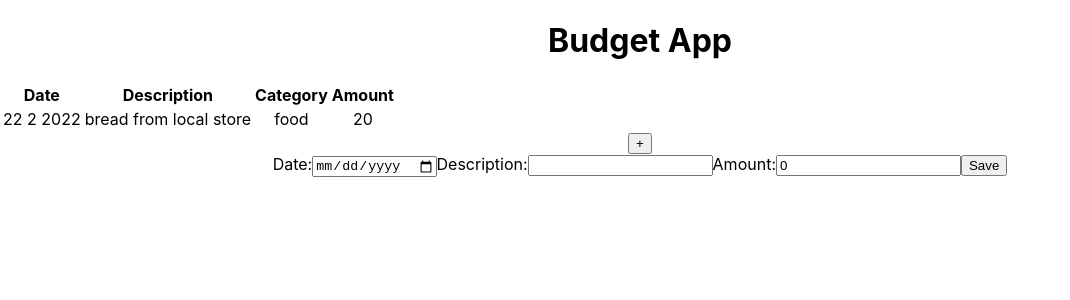
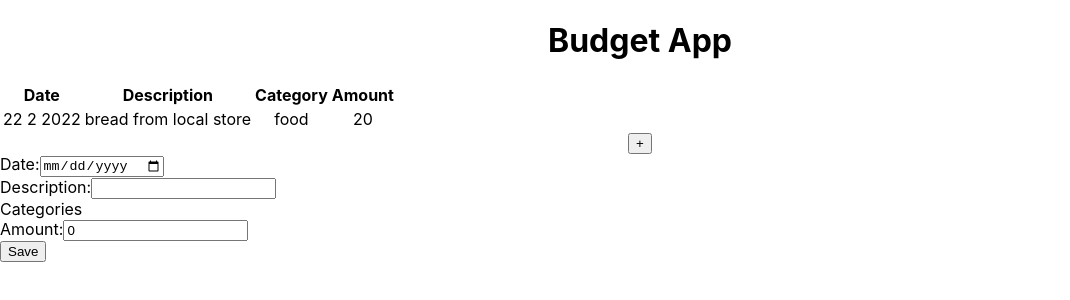
Before and after one commit to matveisch/budget-app, a React (Create React App) app: page / in a window 1280 px wide. Shown: the top 300 px of the page, without its empty margins (0-1070 px from the left). Built offline with nearby package versions, Linux system fonts and the light colour scheme.

Commit message:
fixed transactions

```diff
--- a/src/App.tsx
+++ b/src/App.tsx
@@ -6,10 +6,12 @@ import TransactionsList from "./components/TransactionsList/TransactionsList";
 import {TransactionsContext} from "./data/TransactionsContext";
 import {ListOfTransactions} from "./interface/types/Types";
 import InputPopup from "./components/InputPopup/InputPopup";
+import {CategoriesContext} from "./data/CategoriesContext";
 
 function App() {
     const [transactions, setTransactions] = useState<ListOfTransactions["arrayOfObjects"]>([
         {
+            id: 1,
             amount: 20,
             note: 'bread from local store',
             category: 'food',
@@ -17,8 +19,11 @@ function App() {
         }
     ]);
 
+    const [categories, setCategories] = useState(['food', 'shopping', 'groceries'])
+
     return (
         <TransactionsContext.Provider value={{transactions, setTransactions}} >
+            <CategoriesContext.Provider value={{categories, setCategories}} >
                 <div className="App">
                     <header>
                         <h1>Budget App</h1>
@@ -29,6 +34,7 @@ function App() {
                         <InputPopup />
                     </main>
                 </div>
+            </CategoriesContext.Provider>
         </TransactionsContext.Provider>
     );
 }
--- /dev/null
+++ b/src/components/InputPopup/InputPopup.css
@@ -0,0 +1,8 @@
+#input-popup__form {
+  display: flex;
+  flex-direction: column;
+  align-items: start;
+  width: 300px;
+}
+
+/*# sourceMappingURL=InputPopup.css.map */
--- /dev/null
+++ b/src/components/InputPopup/InputPopup.scss
@@ -0,0 +1,9 @@
+#input-popup {
+  &__form {
+    display: flex;
+    flex-direction: column;
+    align-items: start;
+
+    width: 300px;
+  }
+}
--- a/src/components/InputPopup/InputPopup.tsx
+++ b/src/components/InputPopup/InputPopup.tsx
@@ -1,40 +1,79 @@
-import React, {useContext} from 'react';
-import {useFormik} from "formik";
+import React, {useContext, useEffect, useState} from 'react';
+
+import './InputPopup.css';
 
 import {TransactionsContext} from "../../data/TransactionsContext";
-import {Transaction, TransactionsContextType} from "../../interface/types/Types";
+import {CategoriesContextType, Transaction, TransactionsContextType} from "../../interface/types/Types";
+import Dropdown from "../../ui/Dropdown/Dropdown";
+import {CategoriesContext} from "../../data/CategoriesContext";
 
 const InputPopup = () => {
     const { transactions, setTransactions } = useContext(TransactionsContext) as TransactionsContextType;
+    const { categories, setCategories } = useContext(CategoriesContext) as CategoriesContextType;
+    const [currentCategory, setCurrentCategory] = useState('');
 
-    const formik = useFormik({
-        initialValues: {
+    const [initialValues, setInitialValues] = useState({
+        id: 2,
         amount: 0,
         note: '',
         category: '',
-            date: ''
-        },
-        onSubmit: values => {
-            saveData(values);
-        },
-    });
+        date: '',
+    })
 
+    const handleDataChange = (e: React.ChangeEvent<HTMLInputElement>) => {
+        const { id, value } = e.target;
+        setInitialValues(prevState => ({
+            ...prevState,
+            [id]: value
+        }));
+    };
+
+    useEffect(() => {
+        setInitialValues({...initialValues, ['id']: (transactions.length + 1)});
+    }, [transactions.length])
+
+    useEffect(() => {
+        setInitialValues({...initialValues, ['category']: currentCategory});
+    }, [currentCategory]);
+
+    // useEffect(() => {
+    //     console.log(transactions);
+    //     console.log(transactions.length);
+    // }, [transactions]);
+    //
+    // useEffect(() => {
+    //     console.log(initialValues);
+    // }, [initialValues]);
+
+    const handleSave = (e: React.MouseEvent<HTMLButtonElement>) => {
         const saveData = (values: Transaction) => {
-        const transactionsCopy = [...transactions];
-        transactionsCopy.push(values);
-        setTransactions(transactionsCopy);
+            setTransactions(current => [...current, values]);
+        };
+
+        e.preventDefault();
+        saveData(initialValues);
     }
 
     return (
-        <div>
-            <form onSubmit={formik.handleSubmit}>
+        <div id="input-popup">
+            <form id="input-popup__form">
+                <div className="option-container">
                     <label htmlFor="date">Date:</label>
-                <input type="date" id="date" onChange={formik.handleChange} value={formik.values.date}/>
+                    <input type="date" id="date" onChange={handleDataChange} value={initialValues.date}/>
+                </div>
+                <div className="option-container">
                     <label htmlFor="note">Description:</label>
-                <input type="text" id="note" onChange={formik.handleChange} value={formik.values.note}/>
+                    <input type="text" id="note" onChange={handleDataChange} value={initialValues.note}/>
+                </div>
+                <Dropdown placeholder={'Categories'}
+                          options={categories}
+                          currentCategory={currentCategory}
+                          setCurrentCategory={setCurrentCategory}/>
+                <div className="option-container">
                     <label htmlFor="amount">Amount:</label>
-                <input type="number" id="amount" onChange={formik.handleChange} value={formik.values.amount}/>
-                <button type="submit">Save</button>
+                    <input type="number" id="amount" onChange={handleDataChange} value={initialValues.amount}/>
+                </div>
+                <button type="submit" onClick={handleSave}>Save</button>
             </form>
         </div>
     );
--- /dev/null
+++ b/src/data/CategoriesContext.tsx
@@ -0,0 +1,5 @@
+import React, {createContext} from "react";
+
+import {CategoriesContextType} from "../interface/types/Types";
+
+export const CategoriesContext = createContext<CategoriesContextType | null>(null);
--- a/src/data/TransactionsContext.tsx
+++ b/src/data/TransactionsContext.tsx
@@ -1,5 +1,5 @@
-import React, {createContext, Dispatch, SetStateAction} from "react";
+import React, {createContext} from "react";
 
-import {ListOfTransactions, TransactionsContextType} from "../interface/types/Types";
+import {TransactionsContextType} from "../interface/types/Types";
 
 export const TransactionsContext = createContext<TransactionsContextType | null>(null);
--- a/src/interface/types/Types.tsx
+++ b/src/interface/types/Types.tsx
@@ -1,6 +1,7 @@
 import {Dispatch, SetStateAction} from "react";
 
 export interface Transaction {
+    id: number;
     amount: number;
     note: string;
     category: string;
@@ -15,3 +16,8 @@ export interface TransactionsContextType {
     transactions: ListOfTransactions["arrayOfObjects"];
     setTransactions: Dispatch<SetStateAction<ListOfTransactions["arrayOfObjects"]>>;
 }
+
+export interface CategoriesContextType {
+    categories: string[];
+    setCategories: Dispatch<SetStateAction<string[]>>;
+}
--- /dev/null
+++ b/src/ui/Dropdown/Dropdown.css
@@ -0,0 +1,11 @@
+.dropdown__options-container {
+  display: flex;
+  flex-direction: column;
+  gap: 5px;
+  align-items: start;
+}
+.dropdown__options-container p {
+  margin: 0;
+}
+
+/*# sourceMappingURL=Dropdown.css.map */
--- /dev/null
+++ b/src/ui/Dropdown/Dropdown.scss
@@ -0,0 +1,16 @@
+.dropdown {
+  &__header {
+
+  }
+
+  &__options-container {
+    display: flex;
+    flex-direction: column;
+    gap: 5px;
+    align-items: start;
+
+    p {
+      margin: 0;
+    }
+  }
+}
--- /dev/null
+++ b/src/ui/Dropdown/Dropdown.tsx
@@ -0,0 +1,33 @@
+import React, {Dispatch, SetStateAction, useState} from 'react';
+
+import './Dropdown.css';
+
+interface DropdownProps {
+    placeholder: string;
+    options: string[];
+    currentCategory: string;
+    setCurrentCategory: Dispatch<SetStateAction<string>>;
+}
+
+const Dropdown = (props: DropdownProps) => {
+    const [dropdownToggle, setDropdownToggle] = useState(false);
+
+    const optionClickHandler = (option: string) => {
+        props.setCurrentCategory(option);
+        setDropdownToggle(false);
+    }
+
+    return (
+        <div className="dropdown">
+            <div className="dropdown__header" onClick={() => setDropdownToggle(!dropdownToggle)}>{props.currentCategory.length > 0 ? props.currentCategory : props.placeholder}</div>
+            <div className="dropdown__options-container"
+                 style={dropdownToggle ? {display: 'flex'} : {display: 'none'}}>{props.options.map((option, index) => {
+                return (
+                    <p key={index} className="option" onClick={() => optionClickHandler(option)}>{option}</p>
+                )
+            })}</div>
+        </div>
+    );
+};
+
+export default Dropdown;
```
Also changed, not shown: src/ui/input/input.tsx (deleted, +0 -9 lines), 2 other files (tests, documents, lock files or other folders). Lines whose indentation alone changed are shown as unchanged.
